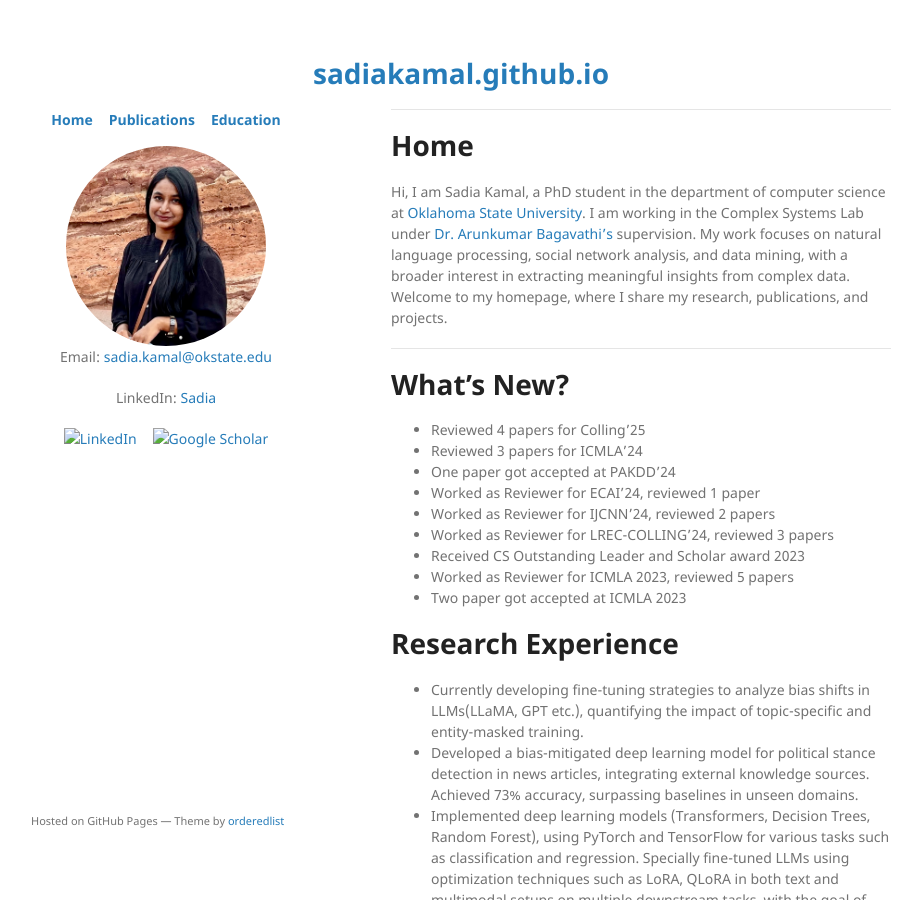
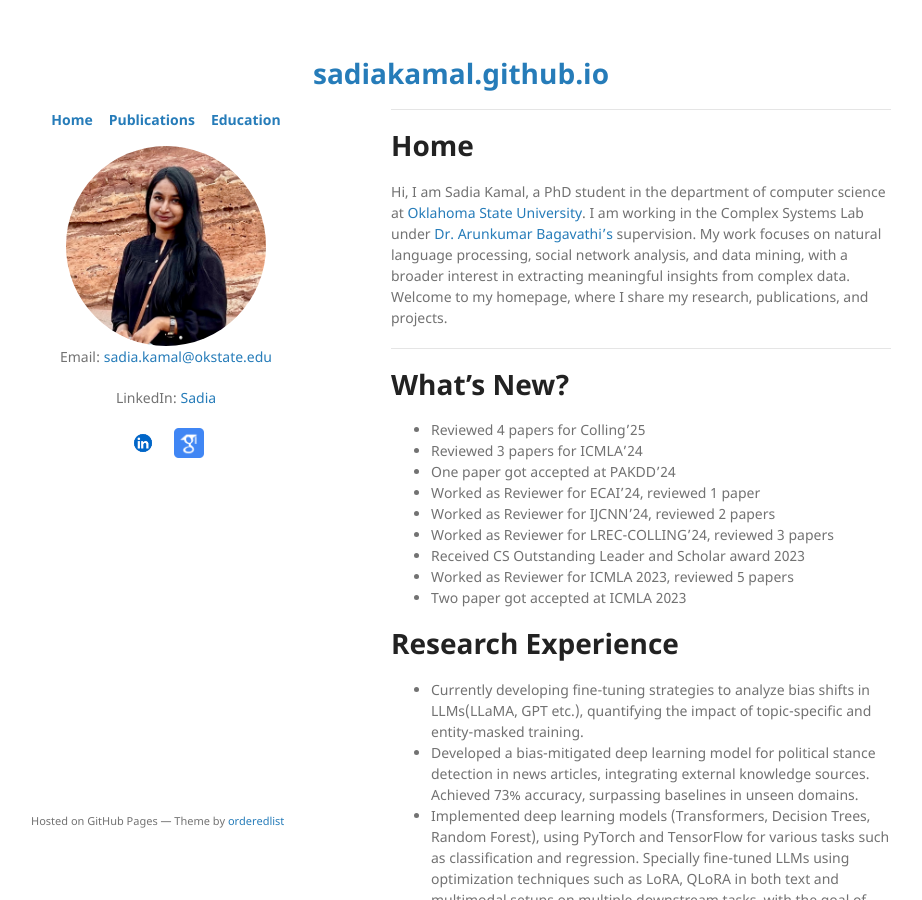
Before and after one commit to sadiakamal/sadiakamal.github.io, a Jekyll site: the page built from index.md, in a window 1280 px wide and 900 px high. Shown: the whole window, without its empty margins (179-1101 px from the left). Built offline with Jekyll 4.4.1, drawn with Linux system fonts in a browser that asks for light colours; the repository's description, which GitHub fills in, is left out.

Commit message:
Update default.html

```diff
--- a/_layouts/default.html
+++ b/_layouts/default.html
@@ -77,7 +77,7 @@
             <!-- LinkedIn icon link -->
             <a href="https://www.linkedin.com/in/sadia-kamal-9ba392171/" target="_blank" rel="noopener noreferrer">
               <img
-                src="{{ '/assets/icons/linkedin.png' | relative_url }}"
+                src="{{ '/assets/linkedin.png' | relative_url }}"
                 alt="LinkedIn"
                 style="width: 30px; height: 30px;"
               >
@@ -86,7 +86,7 @@
             <!-- Google Scholar icon link -->
             <a href="https://scholar.google.com/citations?user=YOUR_GOOGLE_SCHOLAR_ID" target="_blank" rel="noopener noreferrer">
               <img
-                src="{{ '/assets/icons/google_scholar.png' | relative_url }}"
+                src="{{ '/assets/google_scholar.png' | relative_url }}"
                 alt="Google Scholar"
                 style="width: 30px; height: 30px;"
               >
```
